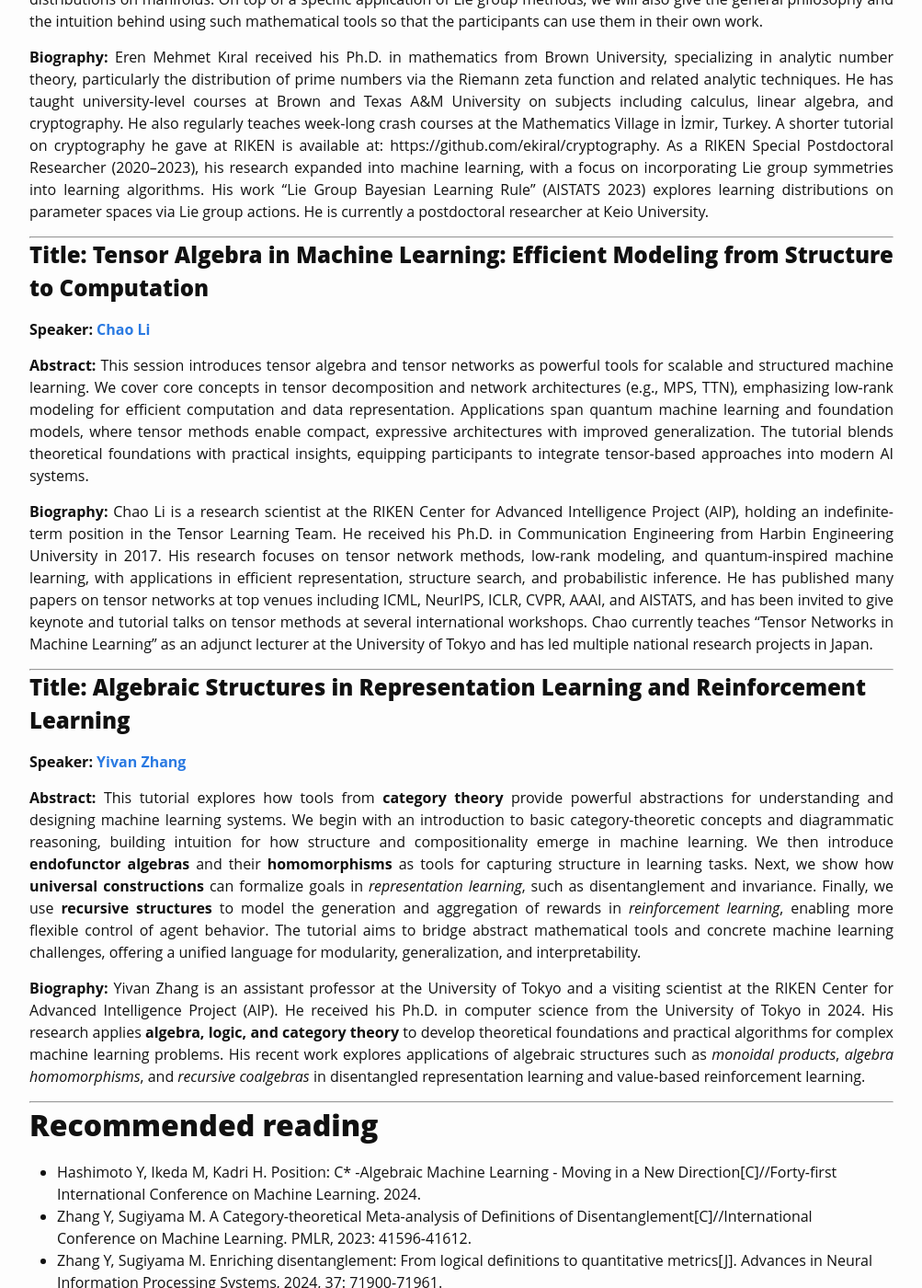
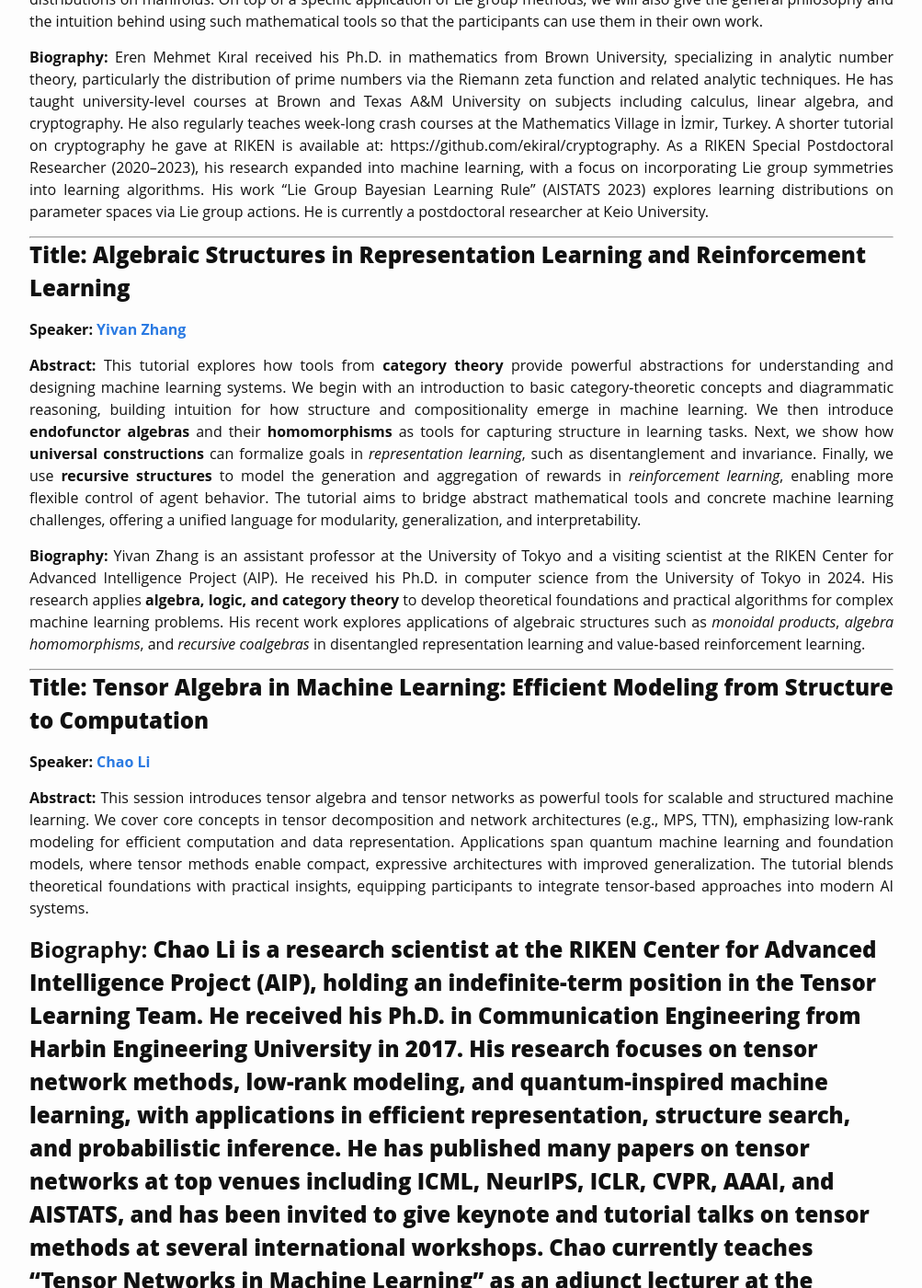
Before and after one commit to Algebra4AI/Algebra4AI.github.io, a Jekyll site: the page built from index.md, in a window 1280 px wide and 1400 px high, scrolled down 2628 px. Shown: the whole window at 92% size, without its empty margins (138-1141 px from the left). Built offline with Jekyll 4.4.1, drawn with Linux system fonts in a browser that asks for light colours; some web fonts are replaced; some of the changed lines change nothing that is shown; some of the changed text lies outside the part shown.

Commit message:
Update index.md

```diff
--- a/index.md
+++ b/index.md
@@ -63,7 +63,7 @@ You can find the slides of the tutorial here.
 <!-- You can find the slides of the tutorial <a href="files/slides.pdf">here</a>. -->
 
 <!-- # Speakers -->
-# Presentations and Speaker Biographies
+# Speakers and presentation details
 
 <div id="speakers">
     <div class="speaker">
@@ -127,15 +127,6 @@ You can find the slides of the tutorial here.
 **Biography:** Eren Mehmet Kıral received his Ph.D. in mathematics from Brown University, specializing in analytic number theory, particularly the distribution of prime numbers via the Riemann zeta function and related analytic techniques. He has taught university-level courses at Brown and Texas A&M University on subjects including calculus, linear algebra, and cryptography. He also regularly teaches week-long crash courses at the Mathematics Village in İzmir, Turkey. A shorter tutorial on cryptography he gave at RIKEN is available at: https://github.com/ekiral/cryptography. As a RIKEN Special Postdoctoral Researcher (2020--2023), his research expanded into machine learning, with a focus on incorporating Lie group symmetries into learning algorithms. His work “Lie Group Bayesian Learning Rule” (AISTATS 2023) explores learning distributions on parameter spaces via Lie group actions. He is currently a postdoctoral researcher at Keio University.
 
 ---
-## Title: Tensor Algebra in Machine Learning: Efficient Modeling from Structure to Computation
-
-**Speaker:** [**Chao Li**](https://chaoliatriken.github.io/)
-
-**Abstract:** This session introduces tensor algebra and tensor networks as powerful tools for scalable and structured machine learning. We cover core concepts in tensor decomposition and network architectures (e.g., MPS, TTN), emphasizing low-rank modeling for efficient computation and data representation. Applications span quantum machine learning and foundation models, where tensor methods enable compact, expressive architectures with improved generalization. The tutorial blends theoretical foundations with practical insights, equipping participants to integrate tensor-based approaches into modern AI systems.
-
-**Biography:** Chao Li is a research scientist at the RIKEN Center for Advanced Intelligence Project (AIP), holding an indefinite-term position in the Tensor Learning Team. He received his Ph.D. in Communication Engineering from Harbin Engineering University in 2017. His research focuses on tensor network methods, low-rank modeling, and quantum-inspired machine learning, with applications in efficient representation, structure search, and probabilistic inference. He has published many papers on tensor networks at top venues including ICML, NeurIPS, ICLR, CVPR, AAAI, and AISTATS, and has been invited to give keynote and tutorial talks on tensor methods at several international workshops. Chao currently teaches “Tensor Networks in Machine Learning” as an adjunct lecturer at the University of Tokyo and has led multiple national research projects in Japan.
-
----
 
 ## Title: Algebraic Structures in Representation Learning and Reinforcement Learning
 
@@ -145,6 +136,14 @@ You can find the slides of the tutorial here.
 
 **Biography:** Yivan Zhang is an assistant professor at the University of Tokyo and a visiting scientist at the RIKEN Center for Advanced Intelligence Project (AIP). He received his Ph.D. in computer science from the University of Tokyo in 2024. His research applies **algebra, logic, and category theory** to develop theoretical foundations and practical algorithms for complex machine learning problems. His recent work explores applications of algebraic structures such as _monoidal products_, _algebra homomorphisms_, and _recursive coalgebras_ in disentangled representation learning and value-based reinforcement learning.
 
+---
+## Title: Tensor Algebra in Machine Learning: Efficient Modeling from Structure to Computation
+
+**Speaker:** [**Chao Li**](https://chaoliatriken.github.io/)
+
+**Abstract:** This session introduces tensor algebra and tensor networks as powerful tools for scalable and structured machine learning. We cover core concepts in tensor decomposition and network architectures (e.g., MPS, TTN), emphasizing low-rank modeling for efficient computation and data representation. Applications span quantum machine learning and foundation models, where tensor methods enable compact, expressive architectures with improved generalization. The tutorial blends theoretical foundations with practical insights, equipping participants to integrate tensor-based approaches into modern AI systems.
+
+**Biography:** Chao Li is a research scientist at the RIKEN Center for Advanced Intelligence Project (AIP), holding an indefinite-term position in the Tensor Learning Team. He received his Ph.D. in Communication Engineering from Harbin Engineering University in 2017. His research focuses on tensor network methods, low-rank modeling, and quantum-inspired machine learning, with applications in efficient representation, structure search, and probabilistic inference. He has published many papers on tensor networks at top venues including ICML, NeurIPS, ICLR, CVPR, AAAI, and AISTATS, and has been invited to give keynote and tutorial talks on tensor methods at several international workshops. Chao currently teaches “Tensor Networks in Machine Learning” as an adjunct lecturer at the University of Tokyo and has led multiple national research projects in Japan.
 ---
 
 
```
